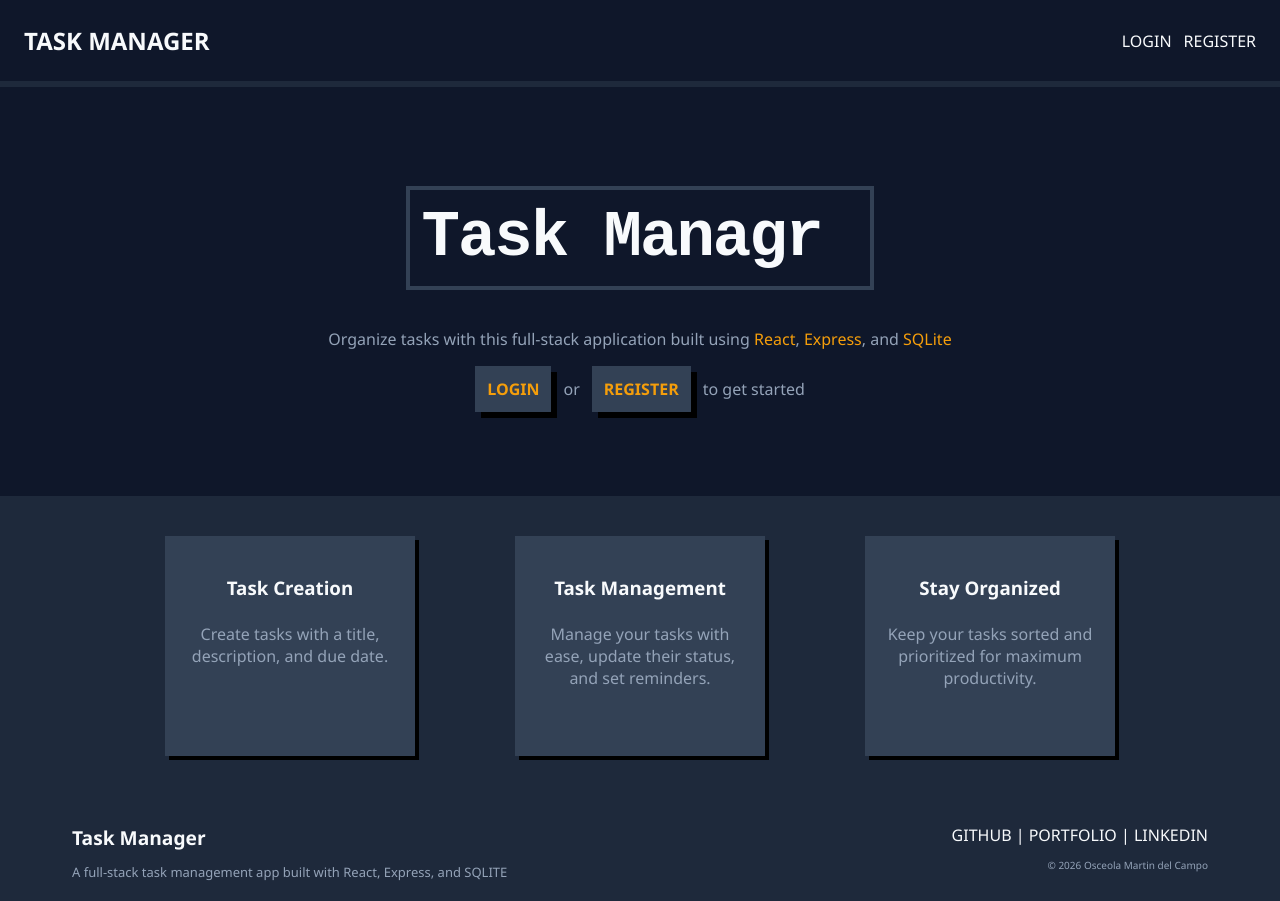
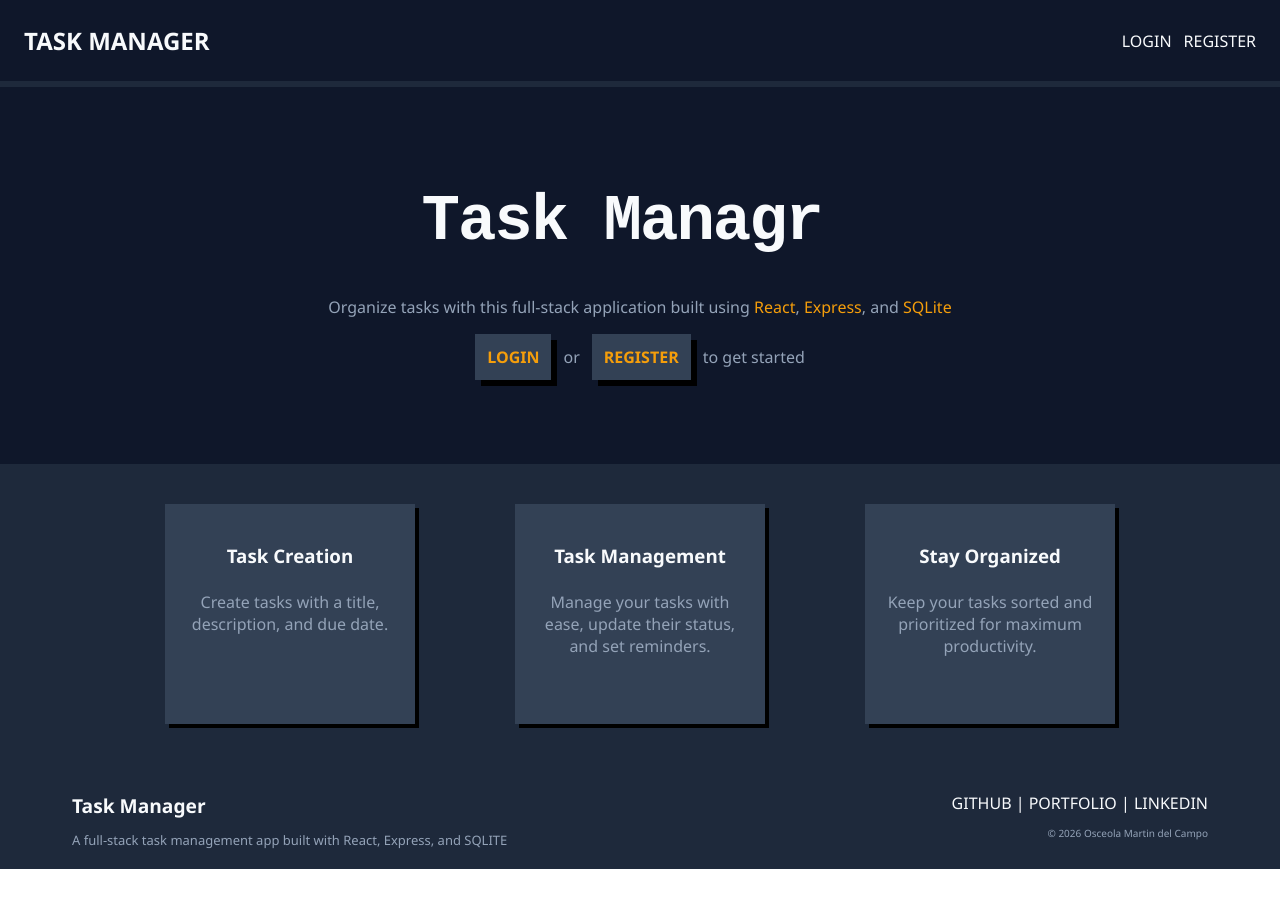
Before and after one commit to OJoeMDC/Task-Manager, a React (Vite) app in the folder client/: page / in a window 1280 px wide. After the commit the page ends 869 px from the top, so only its background shows below. Built offline with nearby package versions, Linux system fonts and the light colour scheme; no server answers.

Commit message:
Removed accidental CSS changes to h1 blocks

```diff
--- a/client/src/pages/TaskDetails.css
+++ b/client/src/pages/TaskDetails.css
@@ -1,4 +1,4 @@
-h1 {
+.task-details-title {
     justify-content: center;
     text-align: center;
 
--- a/client/src/pages/TaskDetails.jsx
+++ b/client/src/pages/TaskDetails.jsx
@@ -38,7 +38,7 @@ function TaskDetails({user, showMessage }) {
     if (!user) {
         return (
             <main>
-            <h1>You are not logged in</h1>
+            <h1 className="task-details-title">You are not logged in</h1>
             <p>Please log in to view tasks</p>
             <a href='/login' className='button'>Login</a>
             </main>
@@ -48,7 +48,7 @@ function TaskDetails({user, showMessage }) {
     if (!task) {
         return (
             <main>
-                <h1>Task not found</h1>
+                <h1 className="task-details-title">Task not found</h1>
                 <p>The task you are looking for does not exist.</p>
                 <a href='/tasks' className='button'>Back to Tasks</a>
             </main>
@@ -58,7 +58,7 @@ function TaskDetails({user, showMessage }) {
   return (
     <div>
         <div>
-            <h1>Task Details</h1>
+            <h1 className="task-details-title">Task Details</h1>
             <TaskDetailsCard
             task={task}
             user={user}
```
